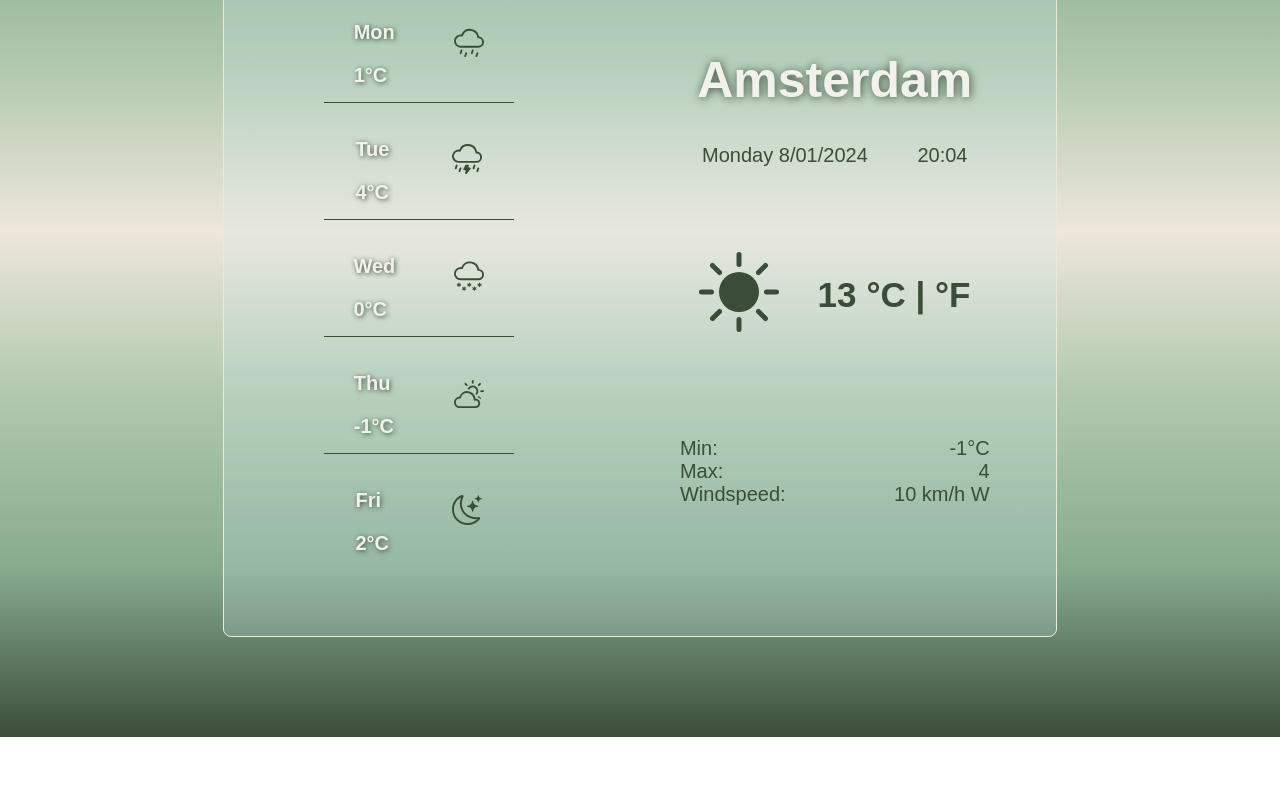
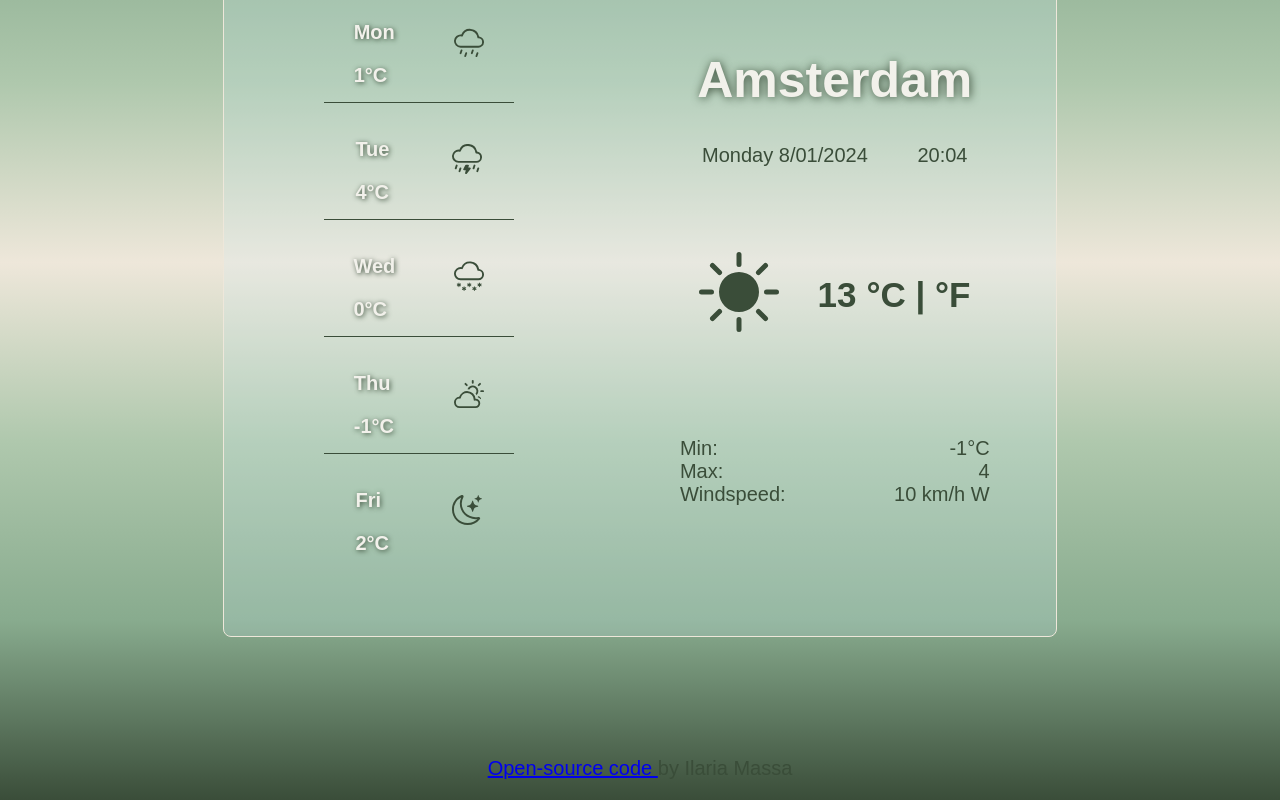
Before and after one commit to shallashuch/weather-app-react, a React (Create React App) app: page / in a window 1280 px wide. Shown: the part 275-1075 px from the top of the page. Before the commit the page ends 1012 px from the top, so only its background shows below. Built offline with nearby package versions, Linux system fonts and the light colour scheme.

Commit message:
opensourced

```diff
--- a/src/App.css
+++ b/src/App.css
@@ -8,6 +8,7 @@
   width: 100vw;
   overflow: hidden;
   display: flex;
+  flex-direction: column;
   justify-content: center;
   align-items: center;
   background: linear-gradient(
--- a/src/App.js
+++ b/src/App.js
@@ -197,6 +197,7 @@ function App() {
             </div>
           </div>
         </div>
+        <p><a href='https://github.com/shallashuch/weather-app-react/tree/main'>Open-source code </a>by Ilaria Massa</p>
       </div>
    </div>
   );
```
